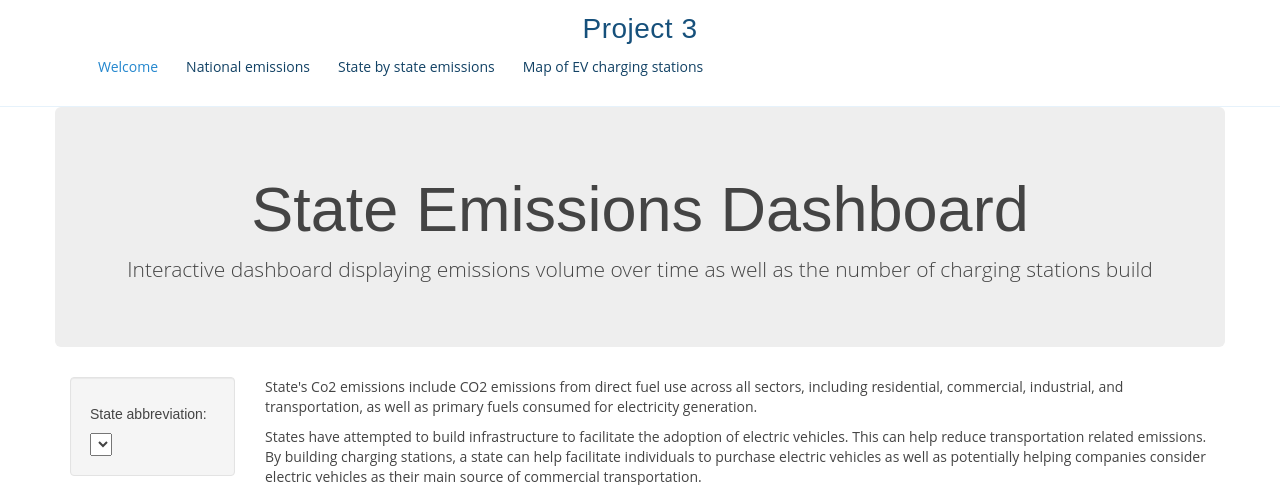
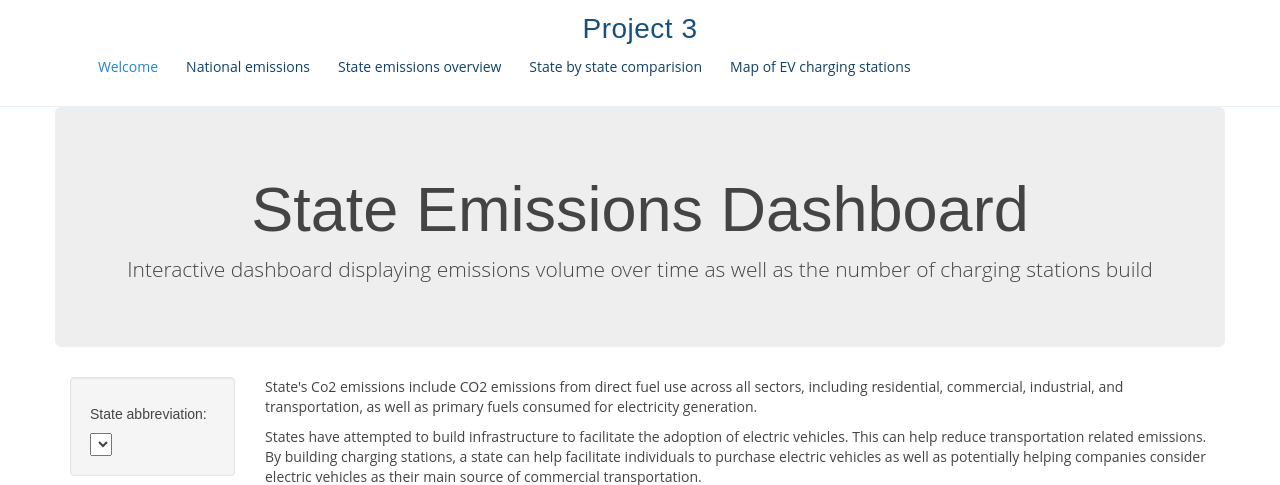
Before and after one commit to allychau/visualize_me_captain, a Flask app: page /chart in a window 1280 px wide. Shown: the top 485 px of the page. Run offline with Flask 2, Linux system fonts and the light colour scheme; data that the repository does not hold is empty; some libraries are stand-ins or nearby versions.

Commit message:
Added route to bubble

```diff
--- a/templates/chart.html
+++ b/templates/chart.html
@@ -24,9 +24,10 @@
     <nav class="nav-menu d-none d-lg-block">
       <ul>
         <li class="active"><a href="/">Welcome</a></li>
-          <li><a href="national">National emissions</a></li>
-          <li><a href="chart">State by state emissions</a></li>
-          <li><a href="map">Map of EV charging stations</a></li>
+              <li><a href="national">National emissions</a></li>
+              <li><a href="bubble">State emissions overview</a></li>
+              <li><a href="chart">State by state comparision</a></li>
+              <li><a href="map">Map of EV charging stations</a></li>
       </ul>
     </nav><!-- .nav-menu -->
 
```
